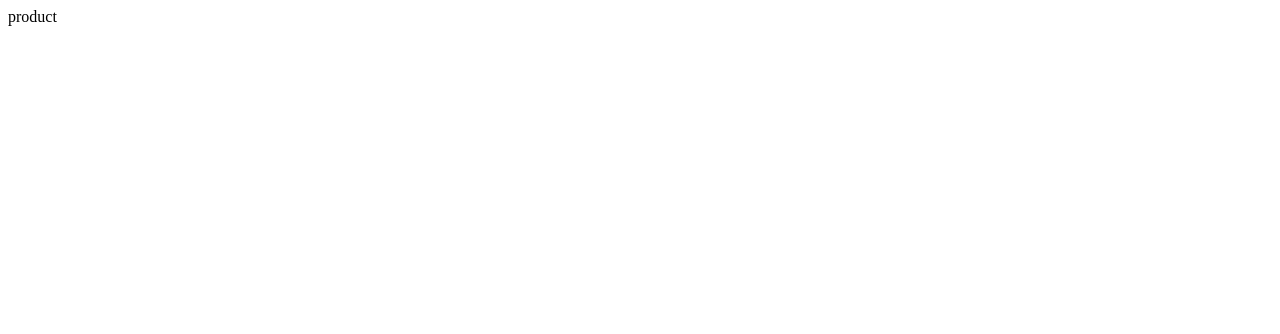
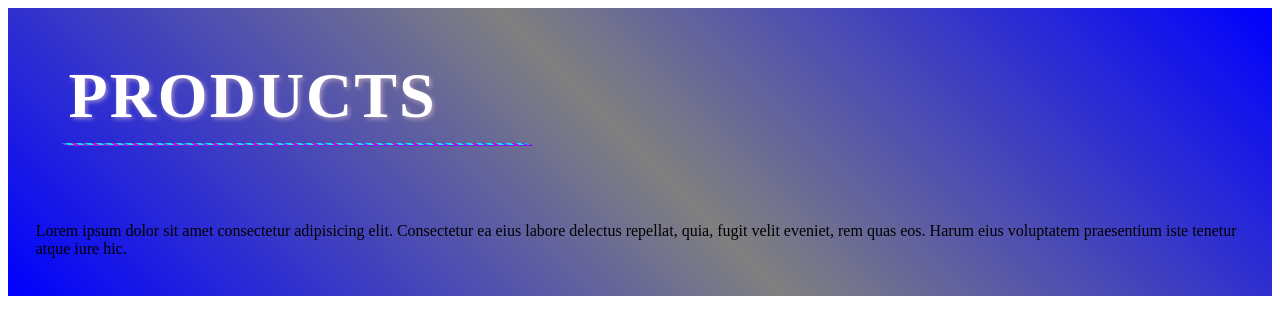
Before and after one commit to Villva-vinoth/3d_react_app, a React (Create React App) app: page /product in a window 1280 px wide. Shown: the top 334 px of the page. Built offline with nearby package versions, Linux system fonts and the light colour scheme.

Commit message:
product header

```diff
--- a/src/components/products/Product.jsx
+++ b/src/components/products/Product.jsx
@@ -1,8 +1,12 @@
 import React from 'react'
+import ProductHeader from './ProductHeader'
 
 const Product = () => {
   return (
-    <div>product</div>
+    <div>
+      <ProductHeader />
+
+    </div>
   )
 }
 
--- /dev/null
+++ b/src/components/products/ProductHeader.css
@@ -0,0 +1,85 @@
+.product-header-display {
+    display: flex;
+    flex-direction: column;
+    background-image: linear-gradient(45deg, blue ,grey,blue);
+}
+
+.product-header-topic {
+    margin: 4%;
+    font-size: 4rem;
+    position: relative;
+    padding-left:10px;
+    color: white;
+    text-transform: uppercase;
+    text-shadow: 2px 2px 4px rgba(243, 208, 208, 0.5);
+    letter-spacing: 2px;
+    font-weight: bold;
+
+
+}
+
+
+.product-header-underlineGlow {
+    position: absolute;
+    bottom: -10px;
+    left: 0px;
+    width: 40%;
+    height: 2px;
+    background-color: #0eebdc;
+    transform: matrix(1, 0, 2, 1, 4, 2);
+    box-shadow: 2px 1px 0px rgb(132, 28, 230);
+    border-radius: 10px;
+    overflow: hidden;
+}
+
+.crackle {
+    position: absolute;
+    width: 100%;
+    height: 100%;
+    background-image: linear-gradient(to right, #bd10ed 25%, transparent 25%, transparent 50%, #ae00ff 50%, #00b3ff 75%, transparent 75%, transparent 100%);
+    background-size: 20px 100%;
+    animation: crackle-animation 1s linear infinite;
+}
+
+@keyframes crackle-animation {
+    to {
+        background-position: 20px 0;
+    }
+}
+
+.product-header-description{
+    margin: 1%;
+    padding: 10px 15px;
+}
+
+@media (max-width:1023px) {
+    .product-header-topic {
+        font-size: 3rem;
+    }
+}
+
+@media (max-width:767px) {
+    .product-header-topic {
+        margin: 4%;
+        font-size: 1.5rem;
+        position: relative;
+        padding-left:10px;
+        color: white;
+        text-transform: uppercase;
+        text-shadow: 2px 2px 4px rgba(243, 208, 208, 0.5);
+        letter-spacing: 2px;
+
+
+    }
+}
+
+@media (max-width:375px) {
+    .product-header-topic{
+        letter-spacing: 0px;
+    }
+    .product-header-underlineGlow{
+        left: 10px;
+        width: 45%;
+    }
+
+}
--- /dev/null
+++ b/src/components/products/ProductHeader.jsx
@@ -0,0 +1,21 @@
+import React from "react";
+import './ProductHeader.css'
+const ProductHeader = () => {
+  return (
+    <div className="product-header-display">
+      <div className="product-header-topic">
+        Products
+        <span className="product-header-underlineGlow">
+        <span className="crackle"></span>
+        </span>
+      </div>
+      <div className="product-header-description">
+        <p>
+            Lorem ipsum dolor sit amet consectetur adipisicing elit. Consectetur ea eius labore delectus repellat, quia, fugit velit eveniet, rem quas eos. Harum eius voluptatem praesentium iste tenetur atque iure hic.
+        </p>
+      </div>
+    </div>
+  );
+};
+
+export default ProductHeader;
```
